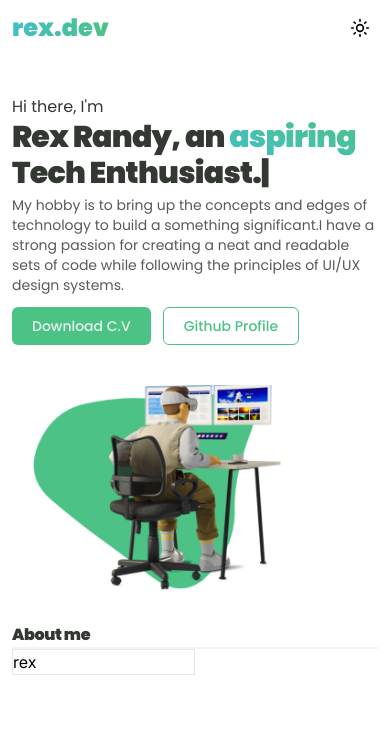
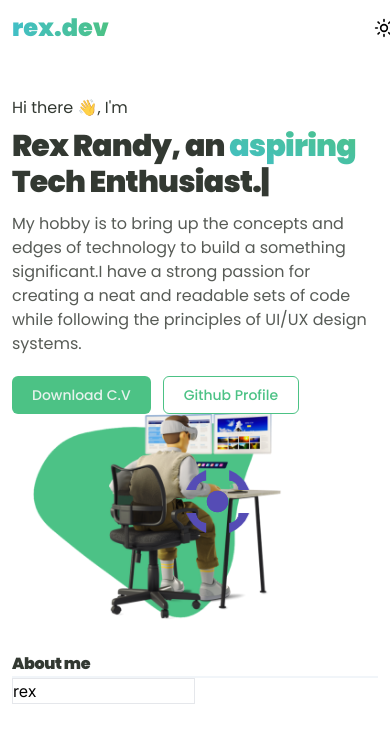
Before and after one commit to Rr-sobusy/rex.dev, a Next.js app: page / in a window 390 px wide. Shown: the top 742 px of the page. Built offline with nearby package versions, Linux system fonts and the light colour scheme.

Commit message:
cd about section

```diff
--- a/package.json
+++ b/package.json
@@ -11,6 +11,7 @@
   "dependencies": {
     "class-variance-authority": "^0.7.0",
     "clsx": "^2.1.1",
+    "framer-motion": "^11.3.21",
     "lucide-react": "^0.417.0",
     "next": "14.2.5",
     "next-themes": "^0.3.0",
--- a/src/app/globals.css
+++ b/src/app/globals.css
@@ -20,5 +20,42 @@
    }
 
    @layer base {
+    .loader {
+      width: 44.8px;
+      height: 44.8px;
+      color: #554cb5;
+      position: relative;
+      background: radial-gradient(11.2px,currentColor 94%,#0000);
+    }
 
+    .loader:before {
+      content: '';
+      position: absolute;
+      inset: 0;
+      border-radius: 50%;
+      background: radial-gradient(10.08px at bottom right,#0000 94%,currentColor) top    left,
+              radial-gradient(10.08px at bottom left ,#0000 94%,currentColor) top    right,
+              radial-gradient(10.08px at top    right,#0000 94%,currentColor) bottom left,
+              radial-gradient(10.08px at top    left ,#0000 94%,currentColor) bottom right;
+      background-size: 22.4px 22.4px;
+      background-repeat: no-repeat;
+      animation: loader 1.5s infinite cubic-bezier(0.3,1,0,1);
+    }
+
+    @keyframes loader {
+      33% {
+        inset: -11.2px;
+        transform: rotate(0deg);
+      }
+
+      66% {
+        inset: -11.2px;
+        transform: rotate(90deg);
+      }
+
+      100% {
+        inset: 0;
+        transform: rotate(90deg);
+      }
+    }
    }
--- /dev/null
+++ b/src/components/FramerWrapper.tsx
@@ -0,0 +1,50 @@
+"use client";
+import React, { useState } from "react";
+import { motion, AnimatePresence } from "framer-motion";
+type FramerMotionProps = {
+  children: React.ReactNode;
+  className?: any;
+  y?: number;
+  x?: number;
+  delay?: number;
+  duration?: number;
+  scale?: number;
+};
+function FramerWrapper({
+  children,
+  delay = 0.25,
+  y = 15,
+  x = 0,
+  duration = 0.2,
+  scale = 0,
+  className,
+}: FramerMotionProps) {
+  const [animateConfig, setAnimateConfig] = useState({
+    opacity: 1,
+    y: 0,
+    x: 0,
+  });
+  return (
+    <AnimatePresence>
+      <motion.div
+        initial={
+          scale === 0
+            ? { opacity: 0, y: y, x: x }
+            : { opacity: 0, y: y, x: x, scale: scale }
+        }
+        animate={
+          scale === 0
+            ? { opacity: 1, y: 0, x: 0 }
+            : { opacity: 1, y: 0, x: 0, scale: 1 }
+        }
+        exit={{ opacity: 0, y: 15 }}
+        transition={{ delay: delay, duration: duration }}
+        className={className}
+      >
+        {children}
+      </motion.div>
+    </AnimatePresence>
+  );
+}
+
+export default FramerWrapper;
--- a/src/components/layout/about.tsx
+++ b/src/components/layout/about.tsx
@@ -6,8 +6,10 @@ type Props = {};
 
 const About = (props: Props) => {
   return (
-    <section className="mt-8">
-      <h5 className="font-poppins sm:text-lg font-extrabold tracking-tight text-foreground/85">About me</h5>
+    <section className="mt-8 reiative">
+      <h5 className="font-poppins sm:text-lg font-extrabold tracking-tight text-foreground/85">
+        About me
+      </h5>
       <Separator />
       <FlexBox className="w-1/2 border">rex</FlexBox>
     </section>
--- a/src/components/layout/header.tsx
+++ b/src/components/layout/header.tsx
@@ -17,7 +17,7 @@ const Header = ({ className }: HeaderProps) => {
     setTheme(theme === "dark" ? "light" : "dark");
   };
   return (
-    <header className={cn("w-full py-3 h-[55px]", className)}>
+    <header className={cn("w-full py-3 h-[55px] fixed max-w-6xl mx-auto", className)}>
       <FlexBox justifyContent="between" alignItems="center" flexDirection="row">
         <h5 className="text-2xl bg-clip-text bg-gradient-to-r text-transparent to-primary from-[#42BFC7] font-extrabold font-poppins">
           rex.dev
--- a/src/components/layout/hero.tsx
+++ b/src/components/layout/hero.tsx
@@ -5,16 +5,17 @@ import { FlexBox } from "../Flexbox";
 import Image from "next/image";
 import { TypeAnimation } from "react-type-animation";
 import Button from "../Button";
+import FramerWrapper from "../FramerWrapper";
 
 type HeroProps = {};
 
 const Hero = ({ ...props }: HeroProps) => {
   return (
     <section {...props}>
-      <FlexBox className="md:mt-14 mt-10 flex flex-col lg:flex-row gap-10 md:gap-8 lg:gap-0">
-        <FlexBox className="flex-1 sm:mt-5" flexDirection="col">
+        <FlexBox className="md:mt-14 mt-10 flex flex-col lg:flex-row lg:min-h-[calc(100vh-55px)] pt-14 md:pt-[8rem] w-full relative">
+          <FlexBox className="flex-1 sm:mt-5 gap-2" flexDirection="col">
             <h5 className="font-poppins text-base text-foreground/85">
-            Hi there, I'm
+              Hi there &#128075;, I'm
             </h5>
             <h1 className="text-3xl md:text-5xl font-extrabold font-poppins tracking-tight text-foreground/85 h-[4.5rem] md:h-[6rem]">
               Rex Randy, an{" "}
@@ -33,26 +34,26 @@ const Hero = ({ ...props }: HeroProps) => {
                 repeat={Infinity}
               />
             </h1>
-          <h5 className="font-poppins text-sm text-foreground/70 mt-1">
-            My hobby is to bring up the concepts and edges of technology to build a
-            something significant.I have a strong passion for creating a neat
-            and readable sets of code while following the principles of UI/UX
-            design systems.
+            <h5 className="font-poppins text-foreground/70 mt-1">
+              My hobby is to bring up the concepts and edges of technology to
+              build a something significant.I have a strong passion for creating
+              a neat and readable sets of code while following the principles of
+              UI/UX design systems.
             </h5>
             <FlexBox className="mt-3 gap-3">
               <Button variant="contained">Download C.V</Button>
               <Button variant="outlined">Github Profile</Button>
             </FlexBox>
           </FlexBox>
-        <FlexBox className="flex-1 justify-center">
+          <FlexBox className="flex-1">
             <Image
-            className=""
-            height={550}
-            width={700}
+              width={800}
+              height={700}
               alt="heroimage"
               src="/Untitled_1.png"
             />
           </FlexBox>
+          <div className="absolute bottom-24 left-1/2 loader"></div>
         </FlexBox>
     </section>
   );
--- a/src/components/layout/root-layout.tsx
+++ b/src/components/layout/root-layout.tsx
@@ -18,8 +18,8 @@ const fontPoppins = Poppins({
 const RootLayout = ({ children }: RootLayoutProps) => {
   return (
     <div className={`${fontPoppins.variable} min-w-screen px-3 lg:px-3`}>
+      <Header />
       <div className="max-w-6xl flex flex-col mx-auto">
-        <Header />
         <main>{children}</main>
       </div>
     </div>
```
Also changed, not shown: public/footer-grid.svg (added), 1 other file (tests, documents, lock files or other folders). Lines whose indentation alone changed are shown as unchanged.
